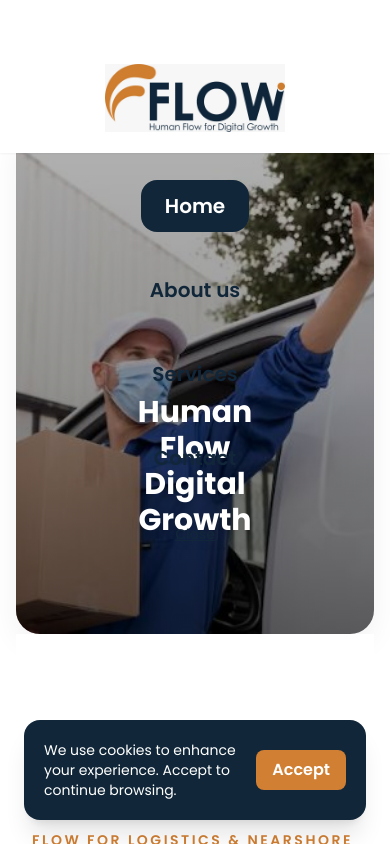
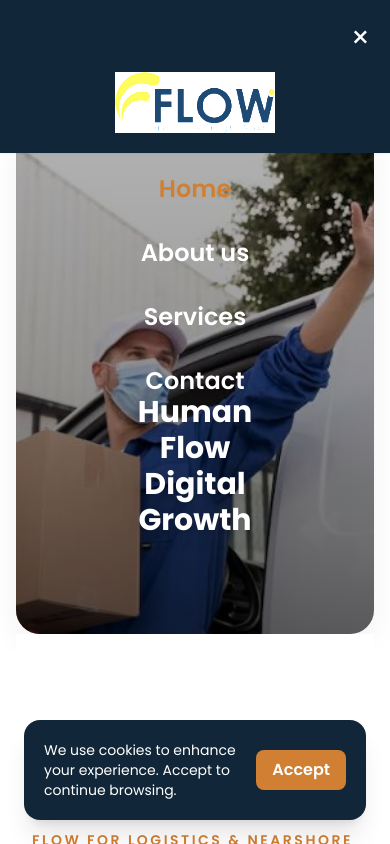
Before and after one commit to r4vig/flow-web, a Next.js app: page / in a window 390 px wide. Both pictures are taken after a click on the button "Open menu". Shown: the top 844 px of the page. Built offline with nearby package versions, Linux system fonts and the light colour scheme.

Commit message:
Narbar mobile

```diff
--- a/components/NavbarMobile.tsx
+++ b/components/NavbarMobile.tsx
@@ -4,7 +4,7 @@ import Link from "next/link";
 import Image from "next/image";
 import { usePathname } from "next/navigation";
 import { motion, AnimatePresence } from "framer-motion";
-import { useState, useEffect, memo } from "react";
+import { useState, useEffect } from "react";
 
 const links = [
   { name: "Home", href: "/" },
@@ -13,11 +13,10 @@ const links = [
   { name: "Contact", href: "/contact" },
 ];
 
-function NavbarMobileComponent() {
+export default function NavbarMobile() {
   const pathname = usePathname();
   const [open, setOpen] = useState(false);
 
-  // Disable scrolling
   useEffect(() => {
     document.body.style.overflow = open ? "hidden" : "";
   }, [open]);
@@ -26,58 +25,45 @@ function NavbarMobileComponent() {
     <>
       {/* Hamburger Button */}
       <button
-        onClick={() => setOpen(!open)}
-        aria-label="Toggle menu"
-        className="md:hidden flex flex-col gap-[6px] z-[999]"
+        onClick={() => setOpen(true)}
+        aria-label="Open menu"
+        className="md:hidden flex flex-col gap-[6px] z-[60]"
       >
-        <motion.span
-          animate={open ? { rotate: 45, y: 8 } : { rotate: 0, y: 0 }}
-          className="w-6 h-[3px] bg-brand-navy rounded"
-        />
-        <motion.span
-          animate={open ? { opacity: 0 } : { opacity: 1 }}
-          className="w-6 h-[3px] bg-brand-navy rounded"
-        />
-        <motion.span
-          animate={open ? { rotate: -45, y: -8 } : { rotate: 0, y: 0 }}
-          className="w-6 h-[3px] bg-brand-navy rounded"
-        />
+        <span className="w-6 h-[3px] bg-brand-navy rounded"></span>
+        <span className="w-6 h-[3px] bg-brand-navy rounded"></span>
+        <span className="w-6 h-[3px] bg-brand-navy rounded"></span>
       </button>
 
       <AnimatePresence>
         {open && (
-          <>
-            {/* Full-screen background */}
           <motion.div
-              key="overlay"
             initial={{ opacity: 0 }}
             animate={{ opacity: 1 }}
             exit={{ opacity: 0 }}
-              transition={{ duration: 0.2 }}
-              className="fixed inset-0 bg-white z-[998]"
+            className="fixed inset-0 bg-brand-navy z-[9999] text-white flex flex-col p-8"
+          >
+            {/* Close Button */}
+            <button
               onClick={() => setOpen(false)}
-            />
+              aria-label="Close menu"
+              className="absolute top-5 right-5 text-white text-3xl"
+            >
+              ×
+            </button>
 
-            {/* MENU PANEL */}
-            <motion.div
-              key="menu"
-              initial={{ x: "100%" }}
-              animate={{ x: 0 }}
-              exit={{ x: "100%" }}
-              transition={{ type: "spring", stiffness: 240, damping: 22 }}
-              className="fixed top-0 right-0 w-full h-full z-[999] flex flex-col items-center gap-10 py-16 bg-white"
-            >
-              {/* LOGO */}
+            {/* Logo */}
+            <div className="flex justify-center mt-10 mb-10">
               <Image
                 src="/logo.png"
-                alt="FLOW Logo"
-                width={180}
-                height={80}
-                className="mb-2"
+                alt="Flow"
+                width={160}
+                height={60}
+                className="brightness-200"
               />
+            </div>
 
-              {/* MENU ITEMS */}
-              <ul className="flex flex-col items-center gap-8 text-xl font-semibold text-brand-navy">
+            {/* Menu Links */}
+            <ul className="flex flex-col gap-8 text-center text-2xl font-semibold">
               {links.map((link) => {
                 const active = pathname === link.href;
                 return (
@@ -85,10 +71,10 @@ function NavbarMobileComponent() {
                     <Link
                       href={link.href}
                       onClick={() => setOpen(false)}
-                        className={`block px-6 py-3 rounded-xl ${
+                      className={`transition ${
                         active
-                            ? "bg-brand-navy text-white"
-                            : "hover:bg-gray-100"
+                          ? "text-brand-orange"
+                          : "hover:text-brand-orange/80"
                       }`}
                     >
                       {link.name}
@@ -97,20 +83,9 @@ function NavbarMobileComponent() {
                 );
               })}
             </ul>
-
-              {/* CLOSE BUTTON */}
-              <button
-                onClick={() => setOpen(false)}
-                className="mt-auto text-brand-navy font-medium text-sm underline"
-              >
-                Close
-              </button>
           </motion.div>
-          </>
         )}
       </AnimatePresence>
     </>
   );
 }
-
-export default memo(NavbarMobileComponent);
```
Lines whose indentation alone changed are shown as unchanged.
